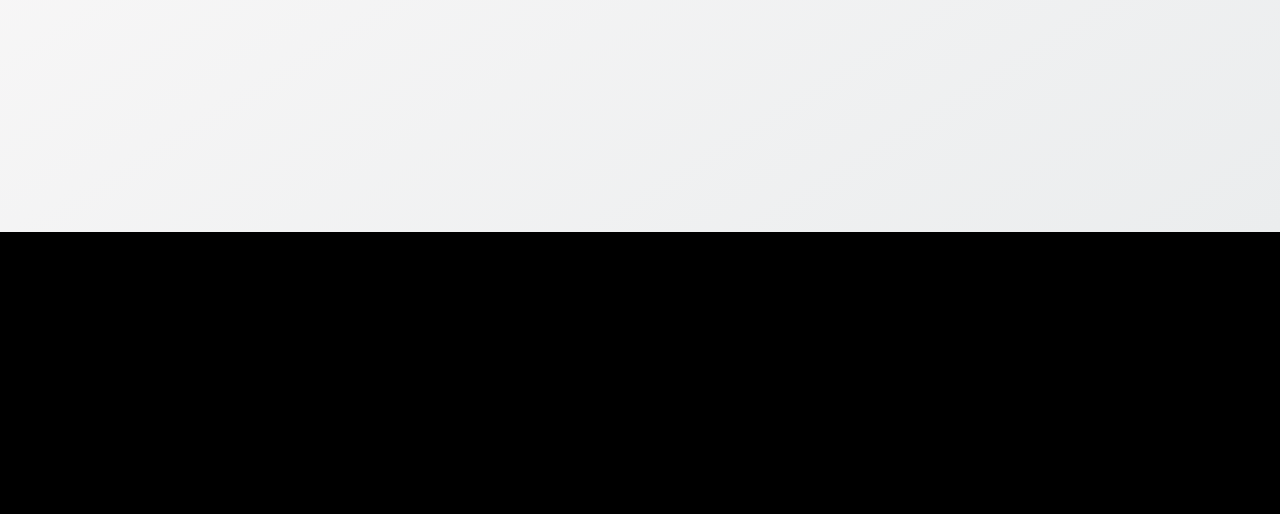
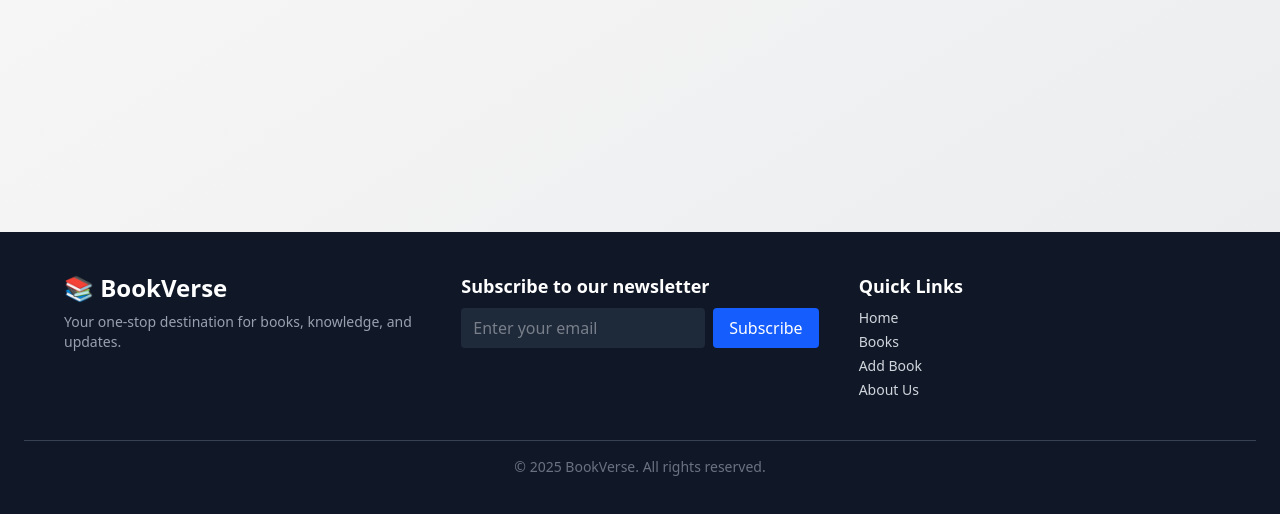
Before and after one commit to UMANG-2003/Book-app, a React (Vite) app in the folder frontend/: page / in a window 1280 px wide. Shown: the part 632-1146 px from the top of the page. Before the commit the page ends 864 px from the top, so only its background shows below. Built offline with nearby package versions, Linux system fonts and the light colour scheme; no server answers.

Commit message:
Add Footer component and integrate it into multiple pages for consistent layout

```diff
--- a/frontend/src/component/AddBook.jsx
+++ b/frontend/src/component/AddBook.jsx
@@ -1,5 +1,5 @@
 import React, { useState } from "react";
-
+import Footer from "./Footer";
 function AddBook() {
   const [formData, setFormData] = useState({
     title: "",
@@ -34,7 +34,7 @@ function AddBook() {
     setFormData({ title: "", Image: "", author: "" });
   };
 
-  return (
+  return <>
     <div className="min-h-screen bg-gray-100 px-4 py-10">
       <h1 className="text-3xl font-bold text-center text-gray-800 mb-8">📚 Add a New Book</h1>
 
@@ -68,7 +68,8 @@ function AddBook() {
         </button>
       </form>
     </div>
-  );
+    <Footer></Footer>
+  </>
 }
 
 export default AddBook;
--- a/frontend/src/component/Books.jsx
+++ b/frontend/src/component/Books.jsx
@@ -1,6 +1,7 @@
 import React, { useEffect, useState } from 'react';
 import axios from 'axios';
-import Loader from './Loader'; // Optional: for showing loading state
+import Loader from './Loader';
+import Footer from "./Footer";
 
 function Books() {
   const [data, setData] = useState(null);
@@ -21,7 +22,7 @@ function Books() {
     fetchBooks();
   }, []);
 
-  return (
+  return <>
     <div className="min-h-screen bg-gray-100 py-10 px-4">
       <h1 className="text-4xl font-bold text-center text-gray-800 mb-10">📚 Book Collection</h1>
 
@@ -51,7 +52,8 @@ function Books() {
         </div>
       )}
     </div>
-  );
+    <Footer />
+  </>
 }
 
 export default Books;
--- a/frontend/src/component/DeleteBooks.jsx
+++ b/frontend/src/component/DeleteBooks.jsx
@@ -1,6 +1,7 @@
 import React, { useEffect, useState } from 'react';
 import axios from 'axios';
 import Loader from './Loader';
+import Footer from "./Footer";
 function DeleteBooks() {
   const [data, setData] = useState([]);
   const [loading, setLoading] = useState(false);
@@ -33,7 +34,7 @@ function DeleteBooks() {
     }
   };
 
-  return (
+  return <>
     <div className="min-h-screen bg-gray-100 text-white px-4 py-10">
       <h1 className="text-3xl text-center font-bold mb-10 text-gray-900">🗑️ Delete Books</h1>
 
@@ -70,7 +71,8 @@ function DeleteBooks() {
         </div>
       )}
     </div>
-  );
+    <Footer></Footer>
+  </>
 }
 
 export default DeleteBooks;
--- /dev/null
+++ b/frontend/src/component/Footer.jsx
@@ -0,0 +1,48 @@
+import React from 'react';
+
+function Footer() {
+  return (
+    <footer className="bg-gray-900 text-white px-6 py-10">
+      <div className="max-w-6xl mx-auto grid grid-cols-1 md:grid-cols-3 gap-10">
+
+        {/* Left: Brand */}
+        <div>
+          <h2 className="text-2xl font-bold mb-2">📚 BookVerse</h2>
+          <p className="text-sm text-gray-400">Your one-stop destination for books, knowledge, and updates.</p>
+        </div>
+
+        {/* Center: Email Subscription */}
+        <div>
+          <h3 className="text-lg font-semibold mb-2">Subscribe to our newsletter</h3>
+          <div className="flex flex-col sm:flex-row gap-2">
+            <input
+              type="email"
+              placeholder="Enter your email"
+              className="px-3 py-2 rounded w-full text-gray-300 bg-gray-800"
+            />
+            <button className="bg-blue-600 hover:bg-blue-700 px-4 py-2 rounded text-white">
+              Subscribe
+            </button>
+          </div>
+        </div>
+
+        {/* Right: Links */}
+        <div>
+          <h3 className="text-lg font-semibold mb-2">Quick Links</h3>
+          <ul className="text-sm text-gray-300 space-y-1">
+            <li><a href="/" className="hover:text-white">Home</a></li>
+            <li><a href="/books" className="hover:text-white">Books</a></li>
+            <li><a href="/add-book" className="hover:text-white">Add Book</a></li>
+            <li><a href="/about" className="hover:text-white">About Us</a></li>
+          </ul>
+        </div>
+      </div>
+
+      <div className="border-t border-gray-700 mt-10 pt-4 text-center text-sm text-gray-500">
+        © {new Date().getFullYear()} BookVerse. All rights reserved.
+      </div>
+    </footer>
+  );
+}
+
+export default Footer;
--- a/frontend/src/component/Home.jsx
+++ b/frontend/src/component/Home.jsx
@@ -1,6 +1,7 @@
 import React, { useState, useEffect } from "react";
 import axios from "axios";
 import Loader from "./Loader";
+import Footer from "./Footer";
 
 function Home() {
   const [data, setData] = useState([]);
@@ -31,7 +32,7 @@ function Home() {
     setFilteredBooks(filtered);
   }, [searchQuery, data]);
 
-  return (
+  return <>
     <div className="min-h-screen bg-gradient-to-br from-[#fdfbfb] to-[#ebedee] px-4 py-10">
       <h1 className="text-center text-4xl font-bold text-gray-800 mb-8">
         📚 Welcome to the Book Store
@@ -80,7 +81,8 @@ function Home() {
         </div>
       )}
     </div>
-  );
+    <Footer></Footer>
+  </>
 }
 
 export default Home;
--- a/frontend/src/component/Navbar.jsx
+++ b/frontend/src/component/Navbar.jsx
@@ -34,7 +34,7 @@ function Navbar() {
             alt="Logo"
             className="w-10 h-10 object-cover rounded-lg"
           />
-          <h1 className="text-white font-bold text-xl">Book Store</h1>
+          <h1 className="text-white font-bold text-xl">BookVerse</h1>
         </div>
 
 
--- a/frontend/src/component/UpdateBooks.jsx
+++ b/frontend/src/component/UpdateBooks.jsx
@@ -1,6 +1,7 @@
 import React, { useEffect, useState } from 'react';
 import axios from 'axios';
 import Loader from './Loader';
+import Footer from "./Footer";
 function UpdateBooks() {
   const [data, setData] = useState(null);
   const [editMode, setEditMode] = useState(null);
@@ -36,7 +37,7 @@ function UpdateBooks() {
     fetchBooks();
   }, []);
 
-  return (
+  return <>
     <div className="min-h-screen bg-gray-100 px-4 py-10">
       <h1 className="text-3xl font-bold text-center text-gray-800 mb-8">✏️ Update Books</h1>
 
@@ -117,7 +118,8 @@ function UpdateBooks() {
         </div>
       )}
     </div>
-  );
+    <Footer></Footer>
+  </>
 }
 
 export default UpdateBooks;
```
